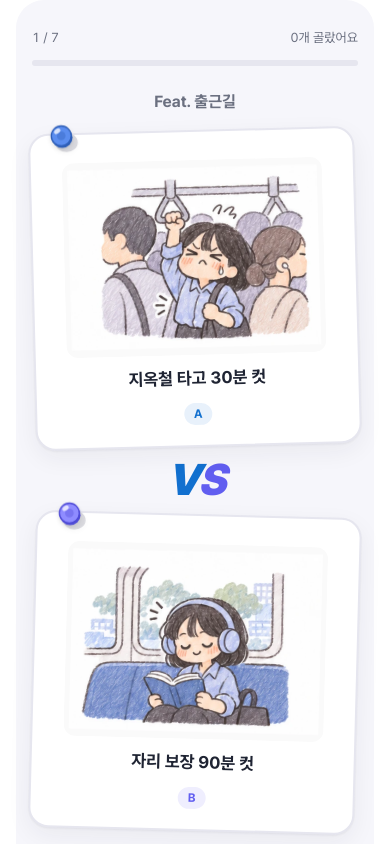
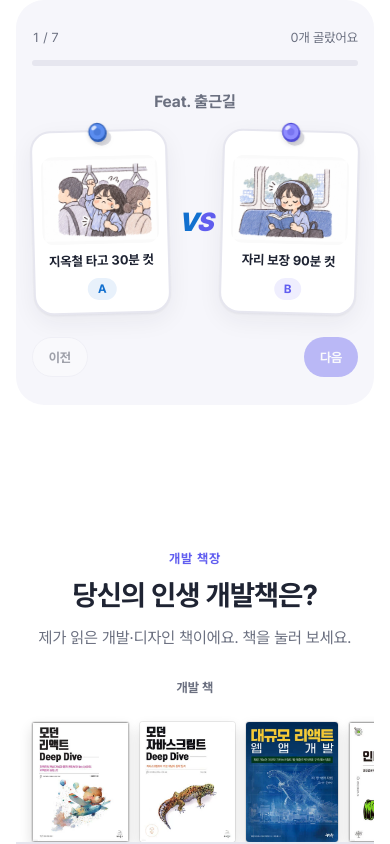
Before and after one commit to strongerDeer/strongerDeer, a Next.js app: page / in a window 390 px wide. Shown: the part 3900-4744 px from the top of the page. Built offline with nearby package versions, Linux system fonts and the light colour scheme.

Commit message:
💄 Style: 모바일 밸런스 게임 두 카드 나란히

```diff
--- a/components/sections/BalanceGame.tsx
+++ b/components/sections/BalanceGame.tsx
@@ -104,7 +104,8 @@ export function BalanceGame() {
                 Feat. {title}
               </legend>
 
-              <div className='grid grid-cols-1 items-center gap-3 sm:grid-cols-[1fr_auto_1fr] sm:gap-4'>
+              {/* 모바일도 두 카드를 나란히: 위아래로 쌓으면 한 화면에 둘 다 안 보여서 비교가 안 된다 */}
+              <div className='grid grid-cols-[1fr_auto_1fr] items-center gap-1.5 sm:gap-4'>
                 <ChoiceCard
                   gameId={id}
                   side='a'
@@ -114,7 +115,7 @@ export function BalanceGame() {
                 />
                 <span
                   aria-hidden='true'
-                  className='px-[0.12em] text-center text-[44px] leading-none font-black tracking-[-0.06em] italic sm:text-6xl'
+                  className='px-[0.12em] text-center text-[26px] leading-none font-black tracking-[-0.06em] italic sm:text-6xl'
                 >
                   <span className='text-info'>V</span>
                   <span className='text-accent'>S</span>
--- a/components/sections/balance/ChoiceCard.tsx
+++ b/components/sections/balance/ChoiceCard.tsx
@@ -32,7 +32,7 @@ function Pin({ side }: { side: Choice }) {
     <svg
       aria-hidden='true'
       viewBox='0 0 44 44'
-      className='absolute -top-4 left-3.5 size-9.5 drop-shadow-[0_2px_2px_rgba(0,0,0,0.12)] sm:left-1/2 sm:-translate-x-1/2'
+      className='absolute -top-3.5 left-1/2 size-8 -translate-x-1/2 drop-shadow-[0_2px_2px_rgba(0,0,0,0.12)] sm:-top-4 sm:size-9.5'
     >
       <ellipse cx='26' cy='27' rx='13' ry='11' fill='rgba(30,30,60,.16)' />
       <circle cx='21' cy='21' r='12' fill={dark} />
@@ -78,7 +78,7 @@ export function ChoiceCard({
       />
       <label
         htmlFor={inputId}
-        className={`relative flex min-h-55 cursor-pointer flex-col items-center justify-center gap-3 rounded-card border-2 border-line bg-background-card px-4 pt-7 pb-5 text-center shadow-card transition-transform ${tiltClass[side]} peer-checked:scale-[1.02] peer-checked:rotate-0 peer-checked:border-accent peer-focus-visible:outline-2 peer-focus-visible:outline-offset-2 peer-focus-visible:outline-accent hover:-translate-y-1 hover:rotate-0`}
+        className={`relative flex cursor-pointer flex-col items-center justify-center gap-2 rounded-card border-2 border-line bg-background-card px-2 pt-6 pb-3 text-center sm:min-h-55 sm:gap-3 sm:px-4 sm:pt-7 sm:pb-5 shadow-card transition-transform ${tiltClass[side]} peer-checked:scale-[1.02] peer-checked:rotate-0 peer-checked:border-accent peer-focus-visible:outline-2 peer-focus-visible:outline-offset-2 peer-focus-visible:outline-accent hover:-translate-y-1 hover:rotate-0`}
       >
         <Pin side={side} />
         <Image
@@ -88,7 +88,7 @@ export function ChoiceCard({
           height={450}
           className='aspect-4/3 h-auto w-full max-w-65 rounded-xl object-cover'
         />
-        <span className='text-lg leading-snug font-bold'>{card.text}</span>
+        <span className='text-sm leading-snug font-bold sm:text-lg'>{card.text}</span>
         <span
           className={`rounded-pill px-2.5 py-0.5 text-xs font-bold ${sideClass[side]}`}
         >
```
